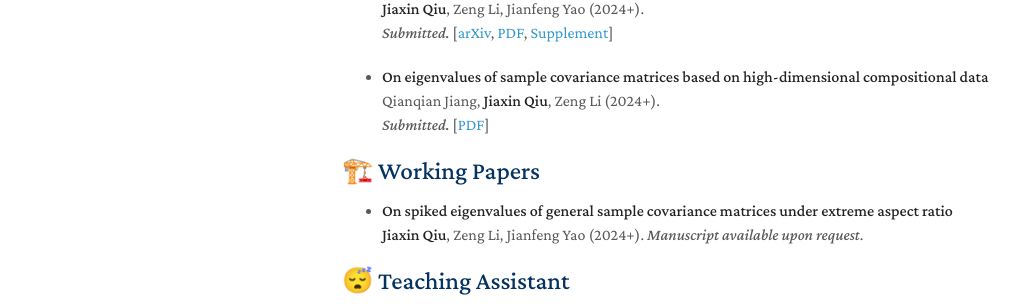
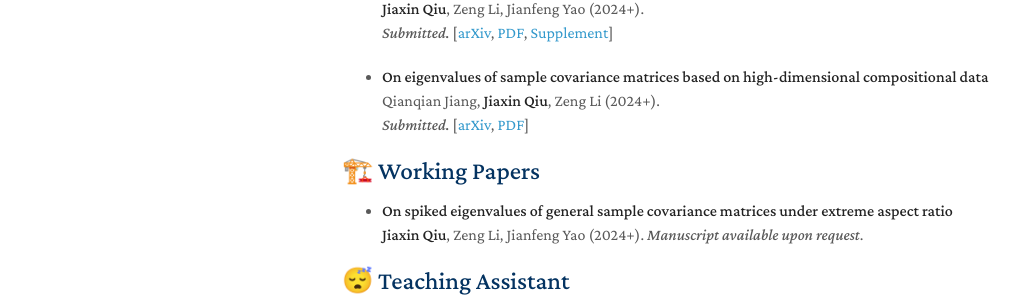
Before and after one commit to jxqiu77/jxqiu77.github.io, a Jekyll site: the page built from index.md, in a window 1280 px wide and 1384 px high. Shown: the part 724-1032 px from the top of the window, without its empty margins (128-1147 px from the left). Built offline with Jekyll 4.4.1, drawn with Linux system fonts in a browser that asks for light colours; nearby versions of some CDN libraries; a style sheet for code colours, icons or effects is not loaded; our own code applies the rules of GitHub Pages for plain Markdown files.

Commit message:
add arXiv link for CoDA paper

```diff
--- a/index.md
+++ b/index.md
@@ -33,7 +33,7 @@ I am a fourth-year PhD student in statistics at HKU and SUSTech (joint program),
 
 - **On eigenvalues of sample covariance matrices based on high-dimensional compositional data**\
   Qianqian Jiang, **Jiaxin Qiu**, Zeng Li (2024+).\
-  *Submitted.* [[PDF](/assets/files/papers/2023-CoDA.pdf)]
+  *Submitted.* [[arXiv](https://arxiv.org/abs/2312.14420), [PDF](/assets/files/papers/2023-CoDA.pdf)]
 
 ## 🏗️ Working Papers
 
```
Also changed, not shown: 2 other files.
